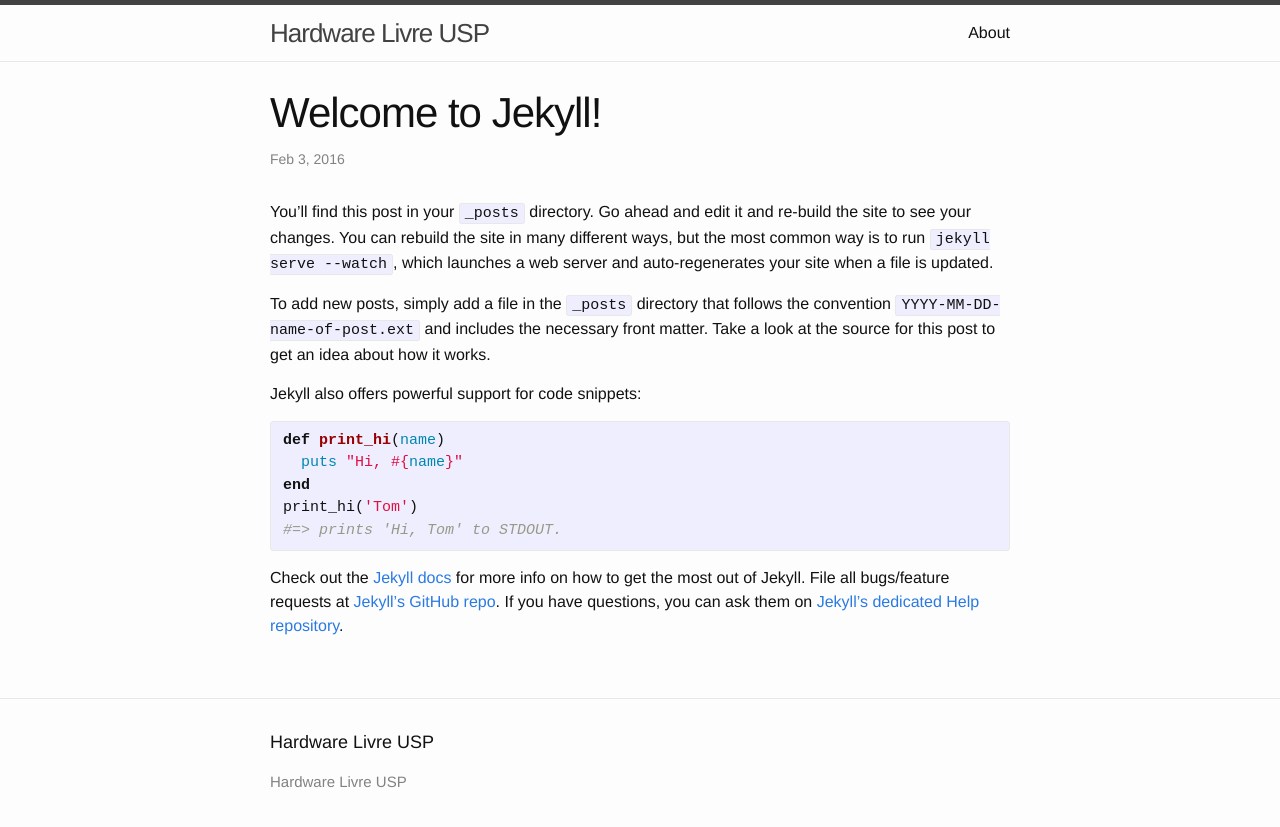
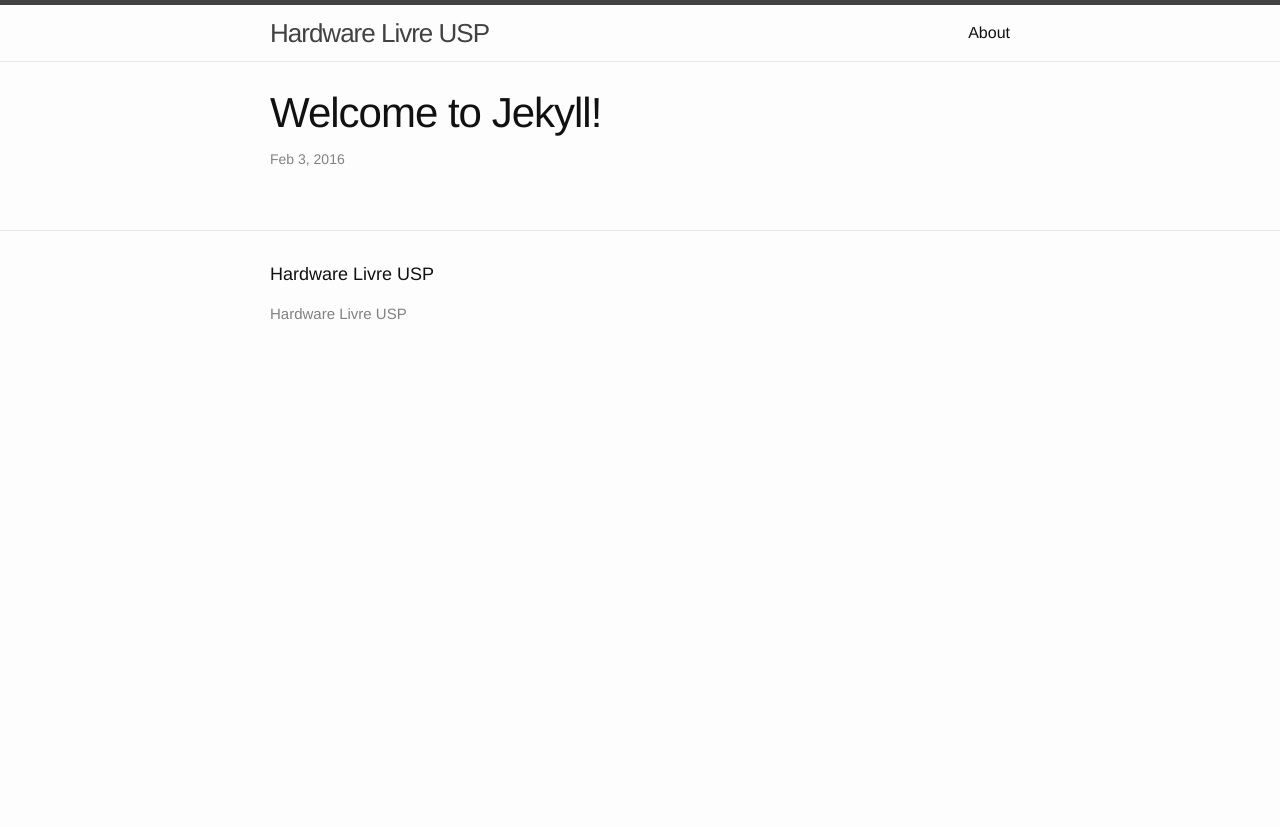
Before and after one commit to HardwareLivreUSP/HardwareLivreUSP.github.io, a Jekyll site: the page built from app/_posts/2016-02-03-welcome-to-jekyll.markdown, in a window 1280 px wide. Shown: the top 827 px of the page. Built offline with Jekyll 4.4.1, drawn with Linux system fonts in a browser that asks for light colours.

Commit message:
Iniciando

```diff
--- a/app/_posts/2016-02-03-welcome-to-jekyll.markdown
+++ b/app/_posts/2016-02-03-welcome-to-jekyll.markdown
@@ -4,22 +4,3 @@
 date:   2016-02-03 19:20:34
 categories: jekyll update
 ---
-You’ll find this post in your `_posts` directory. Go ahead and edit it and re-build the site to see your changes. You can rebuild the site in many different ways, but the most common way is to run `jekyll serve --watch`, which launches a web server and auto-regenerates your site when a file is updated.
-
-To add new posts, simply add a file in the `_posts` directory that follows the convention `YYYY-MM-DD-name-of-post.ext` and includes the necessary front matter. Take a look at the source for this post to get an idea about how it works.
-
-Jekyll also offers powerful support for code snippets:
-
-{% highlight ruby %}
-def print_hi(name)
-  puts "Hi, #{name}"
-end
-print_hi('Tom')
-#=> prints 'Hi, Tom' to STDOUT.
-{% endhighlight %}
-
-Check out the [Jekyll docs][jekyll] for more info on how to get the most out of Jekyll. File all bugs/feature requests at [Jekyll’s GitHub repo][jekyll-gh]. If you have questions, you can ask them on [Jekyll’s dedicated Help repository][jekyll-help].
-
-[jekyll]:      http://jekyllrb.com
-[jekyll-gh]:   https://github.com/jekyll/jekyll
-[jekyll-help]: https://github.com/jekyll/jekyll-help
```
Also changed, not shown: 1 other file.
